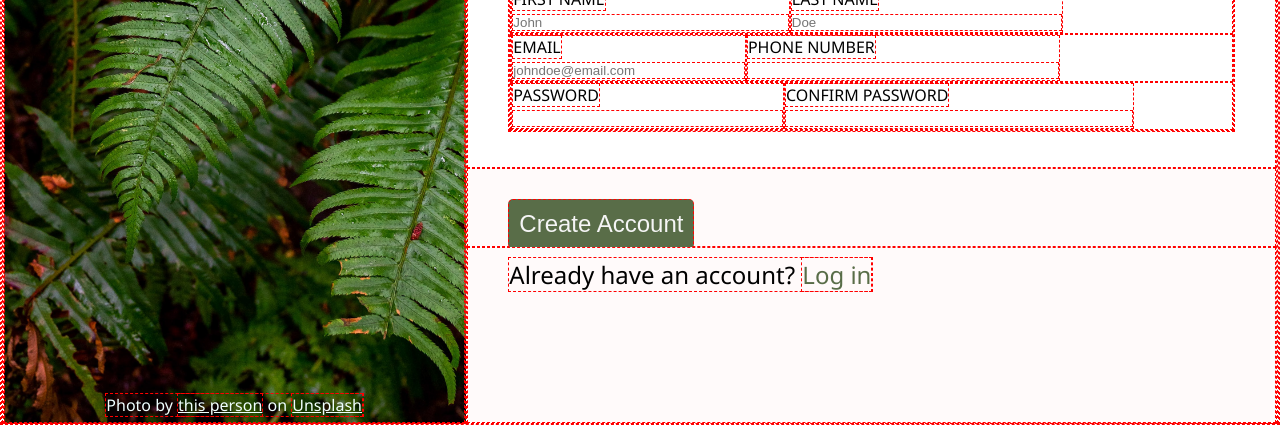
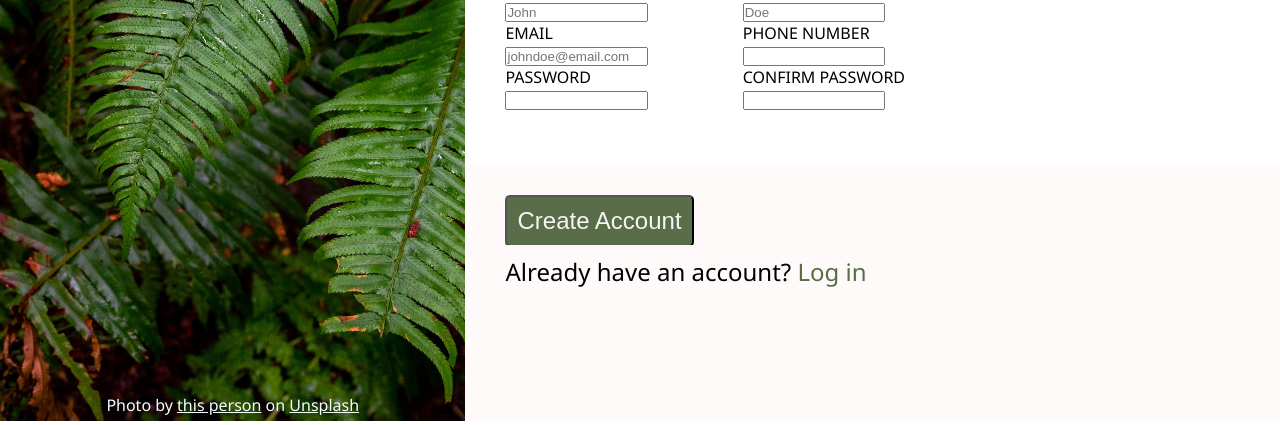
Before and after one commit to preto-phil/Sign-Up-Form, a plain HTML site: page Version-1/index.html in a window 1280 px wide. Shown: the part 379-804 px from the top of the page. Drawn offline with Linux system fonts and the light colour scheme.

Commit message:
CSS changes: fixed label width - display and width settings adjusted on label and div child of .form-row, eliminated red border

```diff
--- a/Version-1/style.css
+++ b/Version-1/style.css
@@ -9,7 +9,6 @@
     box-sizing: border-box;
     margin: 0;
     padding: 0;
-    border: 1px dashed red;
 }
 
 
@@ -165,7 +164,7 @@ footer > div > a {
 /*  border: 1px solid grey; */
     box-shadow: 0px 0px 0px 0px;
 
-    padding: 10px 40px;
+    padding: 10px 300px 10px 40px;
 
 }
 
@@ -180,8 +179,13 @@ footer > div > a {
     width: 100%;
 }
 
-.form-row > label {
-    width: 50%;
+.form-row > div {
+    display: block;
+    width: 100%;
+}
+
+label {
+    display: block;
 }
 
 #first-name,
@@ -190,7 +194,7 @@ footer > div > a {
 #phone-number,
 #pass,
 #con-pass {
-    width: 100%;
+    width: 60%;
 }
 
 /* Button Section */
```
